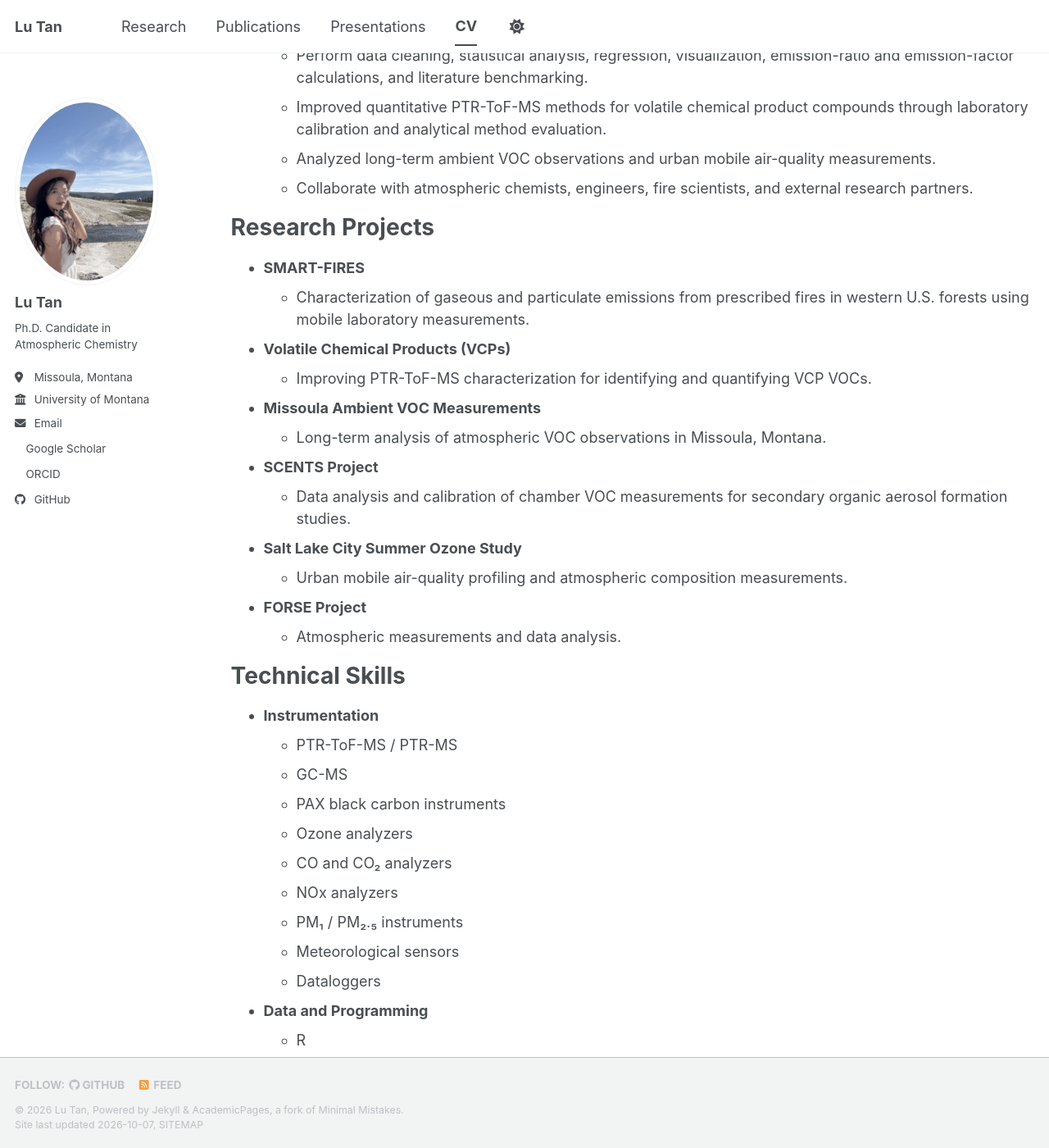
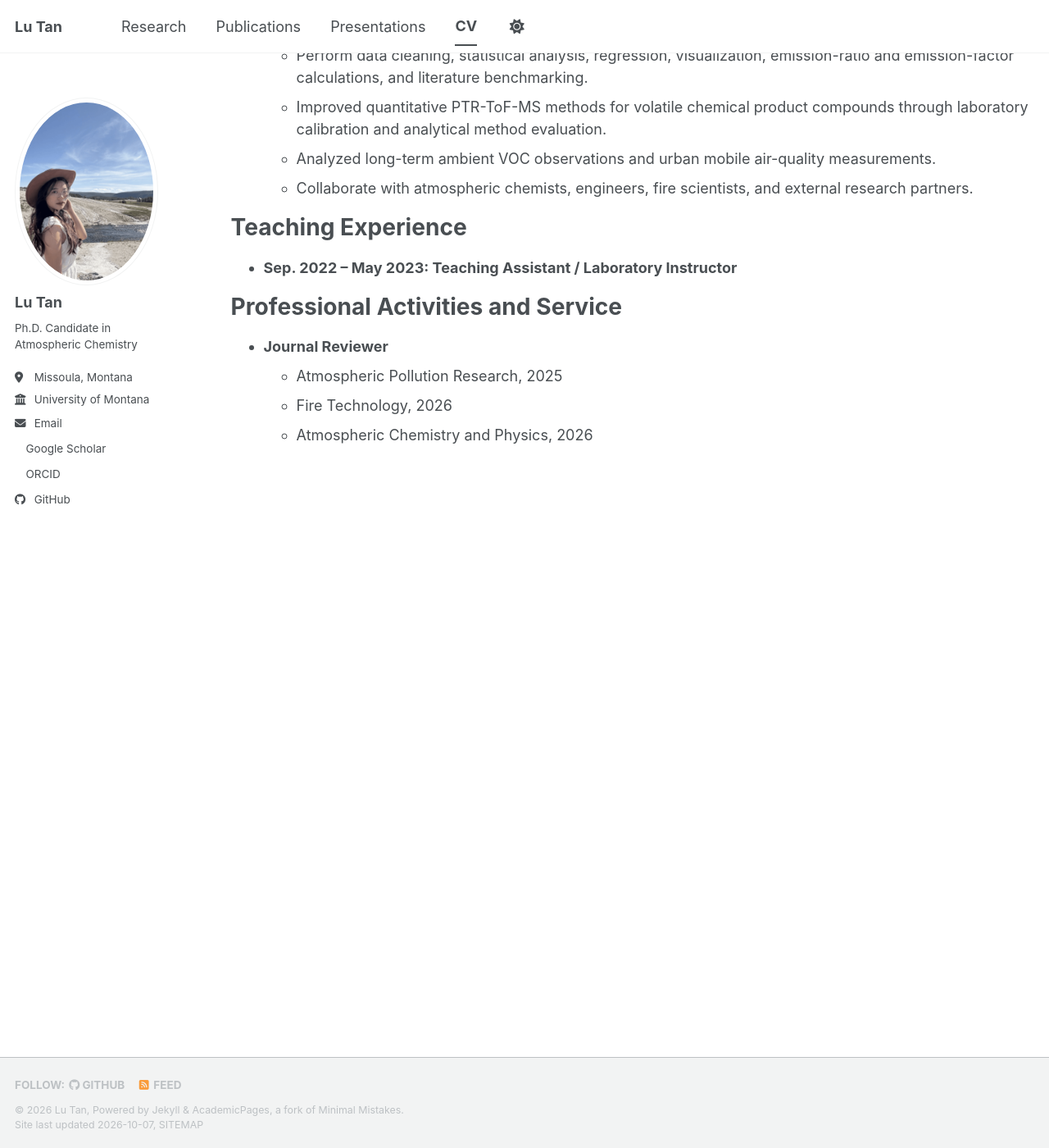
Before and after one commit to lulutan0122/lutan.github.io, a Jekyll site: the page built from _pages/cv.md, in a window 1280 px wide and 1400 px high, scrolled down 706 px. Shown: the whole window at 82% size. Built offline with Jekyll 4.4.1, drawn with Linux system fonts in a browser that asks for light colours; a style sheet for code colours, icons or effects is not loaded; some of the changed text lies outside the part shown.

Commit message:
Revise CV by removing outdated sections
Removed sections on research projects, technical skills, and outreach from CV.

```diff
--- a/_pages/cv.md
+++ b/_pages/cv.md
@@ -32,76 +32,10 @@ Research Experience
   * Analyzed long-term ambient VOC observations and urban mobile air-quality measurements.
   * Collaborate with atmospheric chemists, engineers, fire scientists, and external research partners.
 
-Research Projects
-======
-* **SMART-FIRES**
-  * Characterization of gaseous and particulate emissions from prescribed fires in western U.S. forests using mobile laboratory measurements.
-
-* **Volatile Chemical Products (VCPs)**
-  * Improving PTR-ToF-MS characterization for identifying and quantifying VCP VOCs.
-
-* **Missoula Ambient VOC Measurements**
-  * Long-term analysis of atmospheric VOC observations in Missoula, Montana.
-
-* **SCENTS Project**
-  * Data analysis and calibration of chamber VOC measurements for secondary organic aerosol formation studies.
-
-* **Salt Lake City Summer Ozone Study**
-  * Urban mobile air-quality profiling and atmospheric composition measurements.
-
-* **FORSE Project**
-  * Atmospheric measurements and data analysis.
-
-
-Technical Skills
-======
-* **Instrumentation**
-  * PTR-ToF-MS / PTR-MS
-  * GC-MS
-  * PAX black carbon instruments
-  * Ozone analyzers
-  * CO and CO₂ analyzers
-  * NOx analyzers
-  * PM₁ / PM₂.₅ instruments
-  * Meteorological sensors
-  * Dataloggers
-
-* **Data and Programming**
-  * R
-  * Python
-  * Statistical analysis
-  * Data processing and visualization
-  * Regression
-  * Large time-series datasets
-  * Version control
-
-* **Experimental**
-  * Instrument calibration
-  * QA/QC
-  * Data acquisition
-  * Field measurements
-  * Chamber measurements
-  * Mobile laboratory operations
-  * Cross-instrument validation
-  * Troubleshooting
-  * Uncertainty evaluation
-
-* **Engineering**
-  * Aspen
-  * CAD
-  * Chemical engineering fundamentals
-  * Process and systems thinking
-
 
 Teaching Experience
 ======
 * **Sep. 2022 – May 2023: Teaching Assistant / Laboratory Instructor**
-  * Department of Chemistry and Biochemistry, University of Montana
-  * Led laboratory sections for CHEM 142 and CHEM 144.
-  * Taught approximately 120 students.
-  * Assisted students with introductory chemistry laboratory experiments.
-  * Emphasized laboratory safety and troubleshooting.
-  * Evaluated and provided feedback on laboratory reports.
 
 
 Professional Activities and Service
@@ -110,7 +44,3 @@ Professional Activities and Service
   * Atmospheric Pollution Research, 2025
   * Fire Technology, 2026
   * Atmospheric Chemistry and Physics, 2026
-
-* **Outreach**
-  * K–12 education on air pollution and wildfire, 2024–2025
-  * Media interview
```
